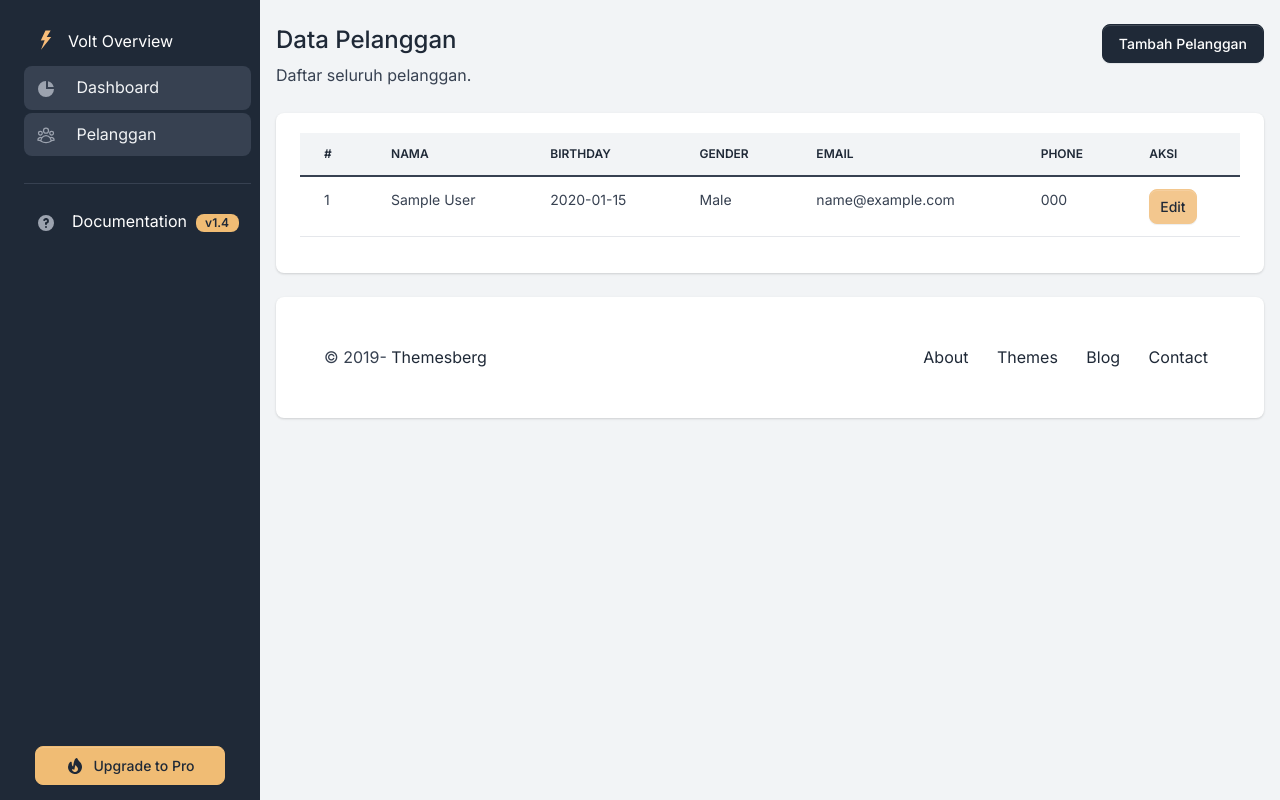
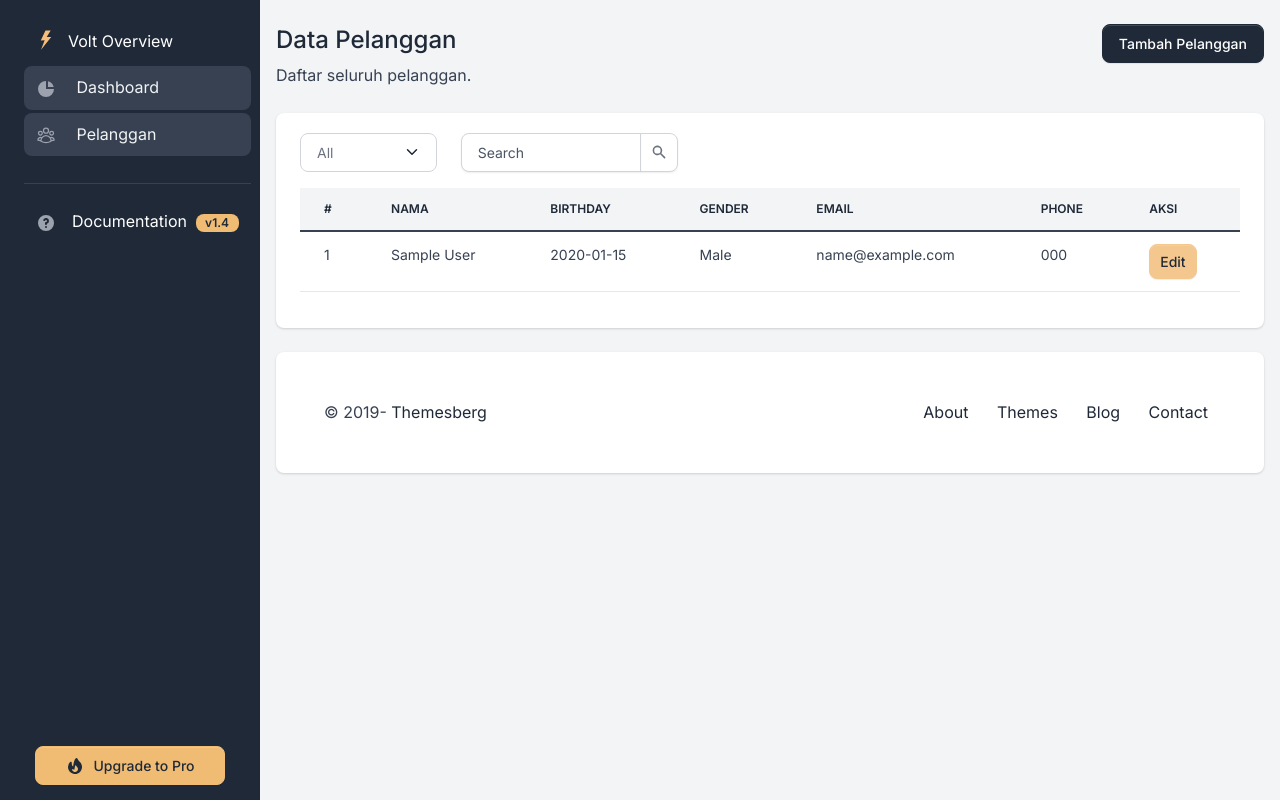
Before and after one commit to ftrx07-nous/laravel-fatir, a Laravel app: page /pelanggan in a window 1280 px wide. Run offline with Laravel 12, Linux system fonts and the light colour scheme; tables that the repository leaves empty hold one stand-in row (values such as "Sample post"); parts of the project's set-up code (start-up, migrations or seed data) failed here and were passed over.

Commit message:
Filter & Search

```diff
--- a/app/Http/Controllers/PelangganController.php
+++ b/app/Http/Controllers/PelangganController.php
@@ -9,13 +9,18 @@ class PelangganController extends Controller
     /**
      * Display a listing of the resource.
      */
-    public function index()
-    {
-        $data['dataPelanggan'] = Pelanggan::paginate(10);
-        return view('admin.pelanggan.index', $data);
+    public function index(Request $request){
+        $filterableColumns = ['gender'];
 
+        $searchableColumns = ['first_name']; //Tambahkan ini
 
-    }
+        $data['dataPelanggan'] = Pelanggan::filter($request,$filterableColumns)
+                        ->search($request,$searchableColumns) // dan ini
+                        ->paginate(10)->withQueryString();
+
+        return view('admin.pelanggan.index',$data);
+}
+
 
     /**
      * Show the form for creating a new resource.
--- a/app/Models/Pelanggan.php
+++ b/app/Models/Pelanggan.php
@@ -1,6 +1,8 @@
 <?php
 namespace App\Models;
 use Illuminate\Database\Eloquent\Model;
+use Illuminate\Database\Eloquent\Builder;
+
 class Pelanggan extends Model
 {
     protected $table = 'pelanggan';
@@ -13,4 +15,24 @@ class Pelanggan extends Model
         'email',
         'phone',
     ];
+
+    public function scopeFilter(Builder $query, $request, array $filterableColumns): Builder
+{
+    foreach ($filterableColumns as $column) {
+        if ($request->filled($column)) {
+            $query->where($column, $request->input($column));
+        }
+    }
+    return $query;
 }
+    public function scopeSearch($query, $request, array $columns)
+{
+    if ($request->filled('search')) {
+        $query->where(function($q) use ($request, $columns) {
+            foreach ($columns as $column) {
+                $q->orWhere($column, 'LIKE', '%' . $request->search . '%');
+            }
+        });
+    }
+}
+}
--- a/resources/views/admin/pelanggan/index.blade.php
+++ b/resources/views/admin/pelanggan/index.blade.php
@@ -20,6 +20,28 @@
 <div class="card border-0 shadow mb-4">
     <div class="card-body">
         <div class="table-responsive">
+            <form method="GET" action="{{ route('pelanggan.index') }}" class="mb-3">
+          <div class="row">
+              <div class="col-md-2">
+                  <select name="gender" onchange="this.form.submit()" class="form-select">
+                      <option value="">All</option>
+                      <option value="Male" {{ request('gender')=='Male' ? 'selected' : '' }}>Male</option>
+                      <option value="Female" {{ request('gender')=='Female' ? 'selected' : '' }}>Female</option>
+                  </select>
+              </div>
+              <div class="col-md-3">
+            <div class="input-group">
+                <input type="text" name="search" class="form-control" id="exampleInputIconRight" value="{{request('search')}}" placeholder="Search" aria-label="Search">
+                <button type="submit" class="input-group-text" id="basic-addon2">
+                <svg class="icon icon-xxs" fill="currentColor" viewBox="0 0 20 20" xmlns="http://www.w3.org/2000/svg"><path fill-rule="evenodd" d="M8 4a4 4 0 100 8 4 4 0 000-8zM2 8a6 6 0 1110.89 3.476l4.817 4.817a1 1 0 01-1.414 1.414l-4.816-4.816A6 6 0 012 8z" clip-rule="evenodd"></path></svg>
+                </button>
+                @if(request('search'))
+							<a href="{{ request()->fullUrlWithQuery(['search'=> null]) }}" class="btn btn-outline-secondary ml-3" id="clear-search"> Clear</a>
+					@endif
+            </div>
+</div>
+          </div>
+      </form>
             <table class="table table-centered table-nowrap mb-0 rounded">
                 <thead class="thead-light">
                     <tr>
@@ -49,6 +71,7 @@
                         <tr><td colspan="7" class="text-center">Belum ada data.</td></tr>
                     @endforelse
                 </tbody>
+
             </table>
             <div class="mt-3">
             {{ $dataPelanggan->links('pagination::bootstrap-5') }}
```
